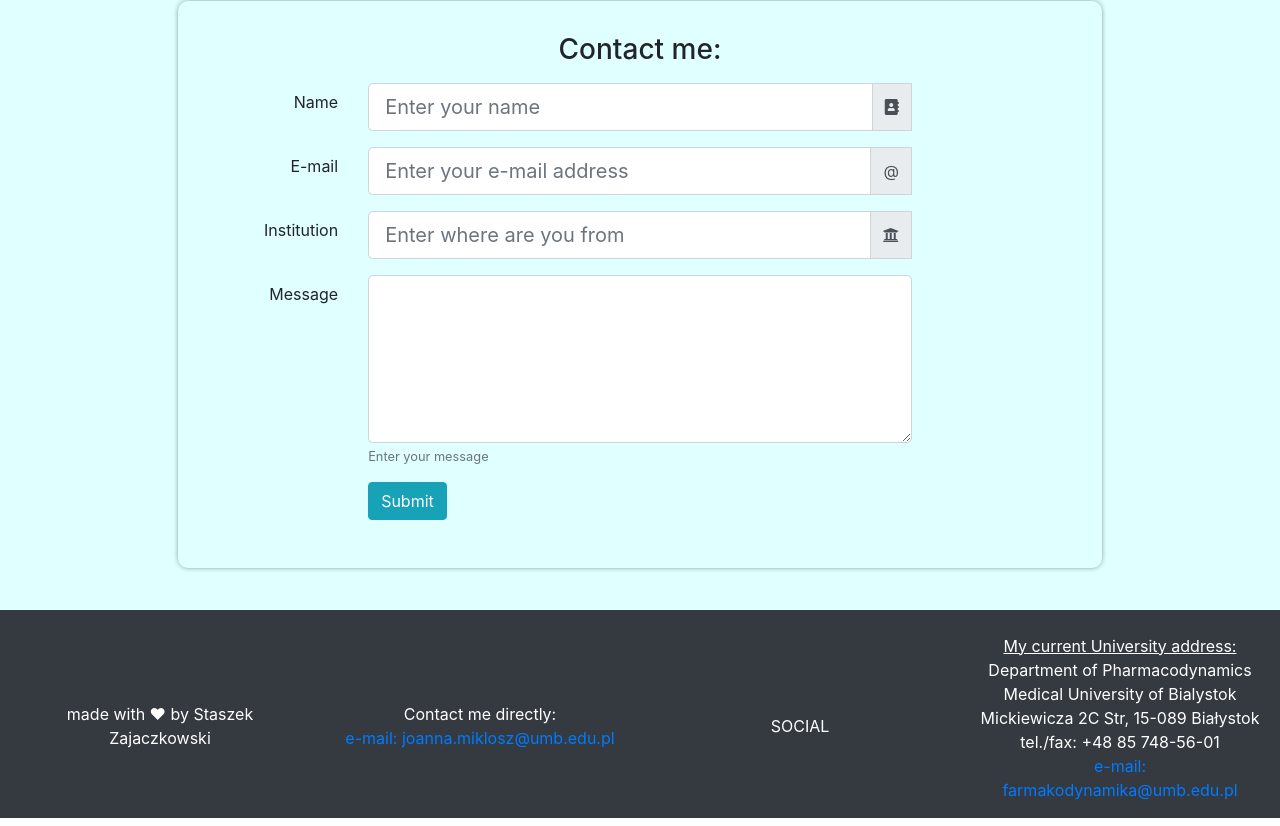
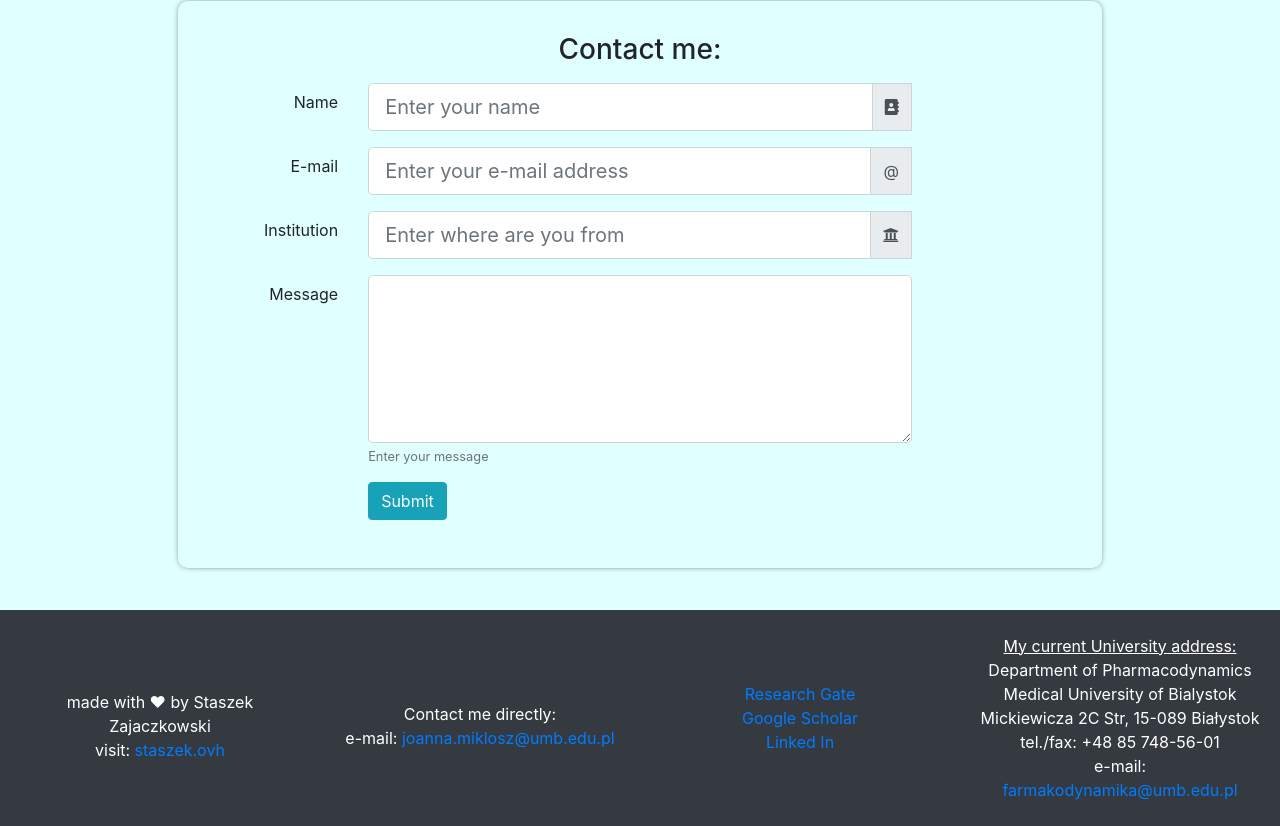
Before and after one commit to StaszekZ/joannaWebsite, a plain HTML site: page index.html in a window 1280 px wide. Shown: the part 3898-4724 px from the top of the page. Drawn offline with nearby package versions, Linux system fonts and the light colour scheme.

Commit message:
added links in footer

```diff
--- a/index.html
+++ b/index.html
@@ -626,21 +626,35 @@
 
 		<footer class="footer pt-4 bg-dark text-white" id="footer">
 			<div class="container-fluid">
-				<div class="row   text-center justify-content-around align-items-center">
-					<div class="col-md-6 col-lg-3"> made with ❤ by Staszek Zajaczkowski</div>
-					<div class="col-md-6 col-lg-3">
+				<div class="row text-center justify-content-around align-items-center">
+					<div class="col-md-6 col-lg-3 pb-2"> made with ❤ by Staszek Zajaczkowski<br /> visit: <a
+							href="http://www.staszek.ovh">staszek.ovh</a></div>
+					<div class="col-md-6 col-lg-3 pb-2">
 						<span>Contact me directly:</span><br />
-						<a href="mailto:joanna.miklosz@umb.edu.pl">e-mail: joanna.miklosz@umb.edu.pl</a>
+						e-mail: <a href="mailto:joanna.miklosz@umb.edu.pl">joanna.miklosz@umb.edu.pl</a>
 					</div>
-					<div class="col-md-6 col-lg-3">SOCIAL</div>
-					<div class="col-md-6 col-lg-3">
+					<div class="col-md-6 col-lg-3 pb-2">
+						<ul class="list-unstyled">
+							<li>
+								<a href="https://www.researchgate.net/profile/Joanna_Miklosz " target="_blank"
+									rel="noopener noreferrer">Research Gate</a>
+							</li>
+							<li><a href="https://scholar.google.pl/citations?user=xamzqDYAAAAJ&hl=pl" target="_blank"
+									rel="noopener noreferrer">Google Scholar</a></li>
+							<li><a href="https://www.linkedin.com/in/joanna-mik%C5%82osz-402540162/?originalSubdomain=pl"
+									target="_blank" rel="noopener noreferrer">Linked In</a></li>
+
+						</ul>
+
+					</div>
+					<div class="col-md-6 col-lg-3 pb-2">
 						<ul class="list-unstyled">
 							<li><u>My current University address:</u></li>
 							<li>Department of Pharmacodynamics</li>
 							<li>Medical University of Bialystok</li>
 							<li>Mickiewicza 2C Str, 15-089 Białystok </li>
 							<li>tel./fax: +48 85 748-56-01</li>
-							<li><a href="mailto: farmakodynamika@umb.edu.pl"> e-mail: farmakodynamika@umb.edu.pl</a></li>
+							<li>e-mail:<a href="mailto: farmakodynamika@umb.edu.pl"> farmakodynamika@umb.edu.pl</a></li>
 						</ul>
 					</div>
 				</div>
```
